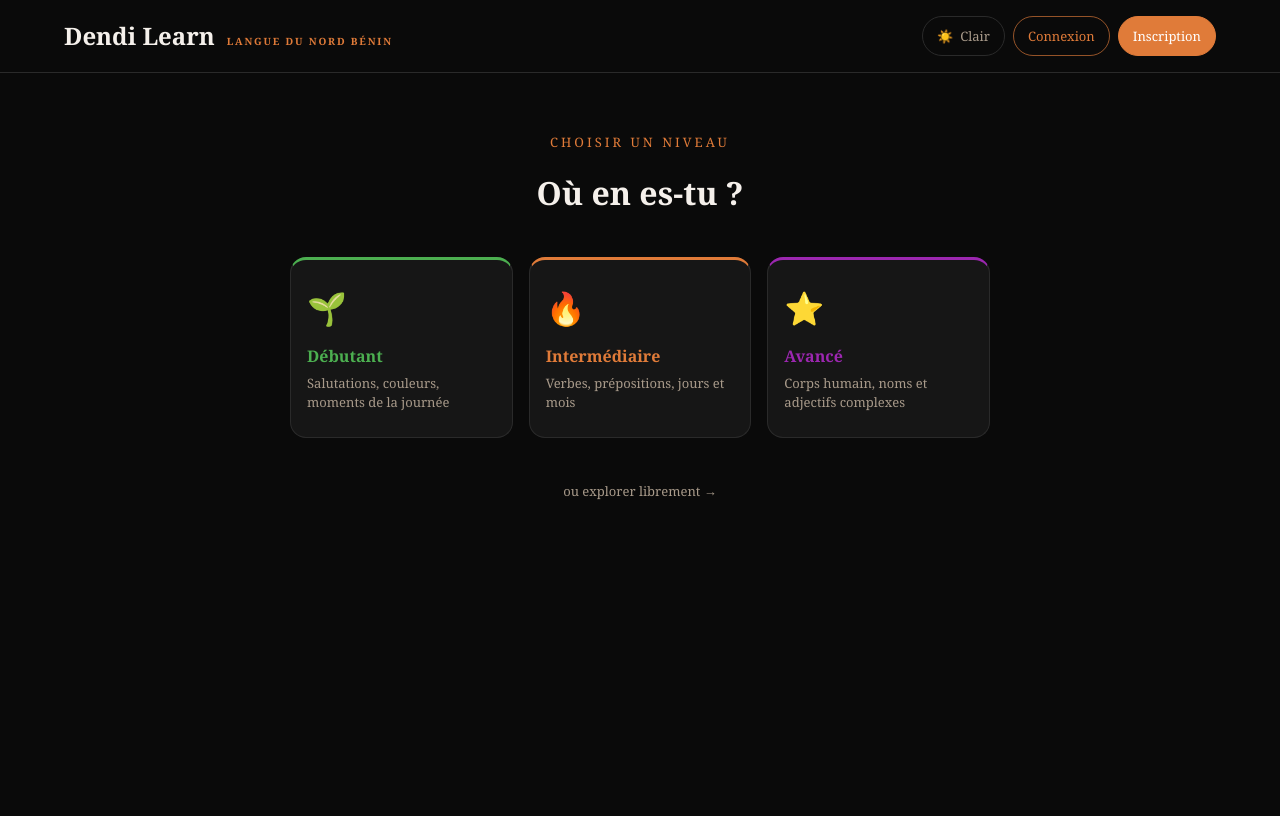
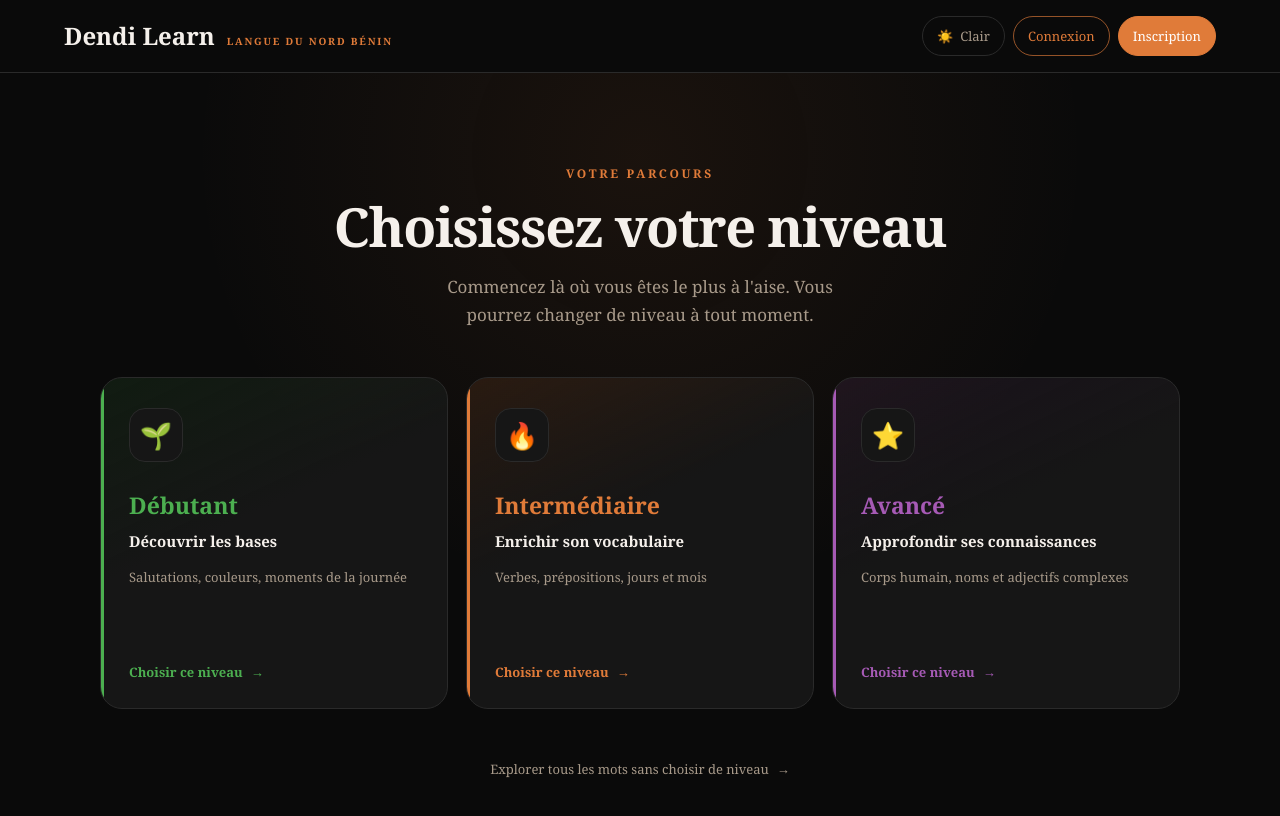
Before and after one commit to GhostDRAKEN/dendi-learn, a Next.js app: page /niveaux in a window 1280 px wide. Shown: the top 816 px of the page. Built offline with nearby package versions, Linux system fonts and the light colour scheme; no server answers.

Commit message:
feat: polish level selection page

```diff
--- a/app/globals.css
+++ b/app/globals.css
@@ -187,6 +187,214 @@ body {
 @keyframes site-nav-loading {
   from { background-position: 100% 0; }
   to { background-position: -100% 0; }
+}
+
+/* Choix du niveau */
+.levels-page {
+  min-height: 100svh;
+  background:
+    radial-gradient(circle at 50% 18%, rgba(224, 123, 57, 0.08), transparent 28rem),
+    var(--bg);
+  color: var(--text);
+}
+
+.levels-content {
+  width: min(1080px, 90vw);
+  margin: 0 auto;
+  padding: clamp(56px, 8vw, 92px) 0 72px;
+  text-align: center;
+}
+
+.levels-intro {
+  max-width: 650px;
+  margin: 0 auto 48px;
+  animation: levels-fade-up 0.6s ease-out both;
+}
+
+.levels-eyebrow {
+  margin-bottom: 14px;
+  color: #E07B39;
+  font-size: 12px;
+  font-weight: 600;
+  letter-spacing: 0.22em;
+  text-transform: uppercase;
+}
+
+.levels-title {
+  color: var(--text);
+  font-size: clamp(36px, 5vw, 54px);
+  font-weight: 700;
+  line-height: 1.08;
+  letter-spacing: -0.025em;
+  text-wrap: balance;
+}
+
+.levels-subtitle {
+  margin-top: 18px;
+  color: var(--text-muted);
+  font-size: clamp(15px, 2vw, 17px);
+  line-height: 1.65;
+  text-wrap: balance;
+}
+
+.levels-grid {
+  display: grid;
+  grid-template-columns: repeat(3, minmax(0, 1fr));
+  gap: 18px;
+  text-align: left;
+}
+
+.level-card {
+  --level-color: #E07B39;
+  --level-tint: rgba(224, 123, 57, 0.12);
+  min-width: 0;
+  min-height: 330px;
+  position: relative;
+  overflow: hidden;
+  display: block;
+  border: 1px solid var(--border);
+  border-radius: 22px;
+  background: linear-gradient(155deg, var(--level-tint), var(--card) 42%);
+  color: var(--text);
+  text-decoration: none;
+  touch-action: manipulation;
+  transition: transform 200ms ease, border-color 200ms ease, box-shadow 200ms ease;
+  animation: levels-card-in 0.6s ease-out both;
+}
+
+.level-card:nth-child(2) {
+  animation-delay: 80ms;
+}
+
+.level-card:nth-child(3) {
+  animation-delay: 160ms;
+}
+
+.level-card::before {
+  content: '';
+  position: absolute;
+  inset: 0 auto 0 0;
+  width: 3px;
+  background-color: var(--level-color);
+}
+
+.level-card-debutant {
+  --level-color: #4CAF50;
+  --level-tint: rgba(76, 175, 80, 0.11);
+}
+
+.level-card-intermediaire {
+  --level-color: #E07B39;
+  --level-tint: rgba(224, 123, 57, 0.12);
+}
+
+.level-card-avance {
+  --level-color: #A65AB5;
+  --level-tint: rgba(166, 90, 181, 0.11);
+}
+
+.level-card article {
+  min-height: 330px;
+  padding: 30px 28px 26px;
+  display: flex;
+  flex-direction: column;
+}
+
+.level-card-icon {
+  width: 54px;
+  height: 54px;
+  margin-bottom: 26px;
+  display: grid;
+  place-items: center;
+  border: 1px solid var(--border);
+  border-radius: 16px;
+  background-color: var(--card);
+  font-size: 26px;
+}
+
+.level-card-title {
+  color: var(--level-color);
+  font-size: 23px;
+  font-weight: 700;
+}
+
+.level-card-intention {
+  margin-top: 8px;
+  color: var(--text);
+  font-size: 15px;
+  font-weight: 600;
+  line-height: 1.4;
+}
+
+.level-card-description {
+  margin-top: 15px;
+  color: var(--text-muted);
+  font-size: 13px;
+  line-height: 1.55;
+}
+
+.level-card-action {
+  margin-top: auto;
+  padding-top: 30px;
+  display: inline-flex;
+  align-items: center;
+  gap: 8px;
+  color: var(--level-color);
+  font-size: 13px;
+  font-weight: 600;
+}
+
+.level-card:hover {
+  transform: translateY(-4px);
+  border-color: var(--level-color);
+  box-shadow: 0 20px 48px rgba(0, 0, 0, 0.2);
+}
+
+.level-card:focus-visible,
+.levels-explore-link:focus-visible {
+  outline: 3px solid rgba(224, 123, 57, 0.48);
+  outline-offset: 4px;
+}
+
+.levels-explore-link {
+  min-height: 44px;
+  margin-top: 38px;
+  display: inline-flex;
+  align-items: center;
+  justify-content: center;
+  gap: 8px;
+  color: var(--text-muted);
+  font-size: 13px;
+  line-height: 1.4;
+  text-decoration: none;
+  transition: color 180ms ease, transform 180ms ease;
+}
+
+.levels-explore-link:hover {
+  color: #E07B39;
+  transform: translateY(-1px);
+}
+
+@keyframes levels-fade-up {
+  from {
+    opacity: 0;
+    transform: translateY(12px);
+  }
+  to {
+    opacity: 1;
+    transform: translateY(0);
+  }
+}
+
+@keyframes levels-card-in {
+  from {
+    opacity: 0;
+    transform: translateY(16px);
+  }
+  to {
+    opacity: 1;
+    transform: translateY(0);
+  }
 }
 
 /* Accueil */
@@ -442,6 +650,24 @@ body {
     justify-content: flex-start;
   }
 
+  .levels-content {
+    width: min(calc(100% - 32px), 720px);
+    padding-top: 60px;
+  }
+
+  .levels-grid {
+    gap: 14px;
+  }
+
+  .level-card,
+  .level-card article {
+    min-height: 310px;
+  }
+
+  .level-card article {
+    padding: 26px 22px 24px;
+  }
+
   .home-hero {
     grid-template-columns: 1fr;
     gap: 52px;
@@ -480,6 +706,39 @@ body {
 
   .site-auth-placeholder {
     width: 150px;
+  }
+
+  .levels-content {
+    padding: 48px 0 56px;
+  }
+
+  .levels-intro {
+    margin-bottom: 34px;
+  }
+
+  .levels-grid {
+    grid-template-columns: 1fr;
+  }
+
+  .level-card,
+  .level-card article {
+    min-height: 0;
+  }
+
+  .level-card article {
+    padding: 25px 24px 23px;
+  }
+
+  .level-card-icon {
+    margin-bottom: 20px;
+  }
+
+  .level-card-action {
+    padding-top: 24px;
+  }
+
+  .levels-explore-link {
+    margin-top: 28px;
   }
 
   .home-hero {
@@ -524,11 +783,15 @@ body {
   }
 
   .home-hero-copy,
-  .home-word-card {
+  .home-word-card,
+  .levels-intro,
+  .level-card {
     animation: none;
   }
 
   .site-nav-action,
+  .level-card,
+  .levels-explore-link,
   .home-cta-primary,
   .home-cta-secondary,
   .home-word-card,
--- a/app/niveaux/page.tsx
+++ b/app/niveaux/page.tsx
@@ -2,50 +2,47 @@ import Link from 'next/link'
 import AppHeader from '../components/AppHeader'
 
 const NIVEAUX = [
-  { label: 'Débutant', slug: 'debutant', emoji: '🌱', desc: 'Salutations, couleurs, moments de la journée', couleur: '#4CAF50' },
-  { label: 'Intermédiaire', slug: 'intermediaire', emoji: '🔥', desc: 'Verbes, prépositions, jours et mois', couleur: '#E07B39' },
-  { label: 'Avancé', slug: 'avance', emoji: '⭐', desc: 'Corps humain, noms et adjectifs complexes', couleur: '#9C27B0' },
+  { label: 'Débutant', slug: 'debutant', emoji: '🌱', intention: 'Découvrir les bases', desc: 'Salutations, couleurs, moments de la journée' },
+  { label: 'Intermédiaire', slug: 'intermediaire', emoji: '🔥', intention: 'Enrichir son vocabulaire', desc: 'Verbes, prépositions, jours et mois' },
+  { label: 'Avancé', slug: 'avance', emoji: '⭐', intention: 'Approfondir ses connaissances', desc: 'Corps humain, noms et adjectifs complexes' },
 ]
 
 export default function NiveauxPage() {
   return (
-    <main style={{ minHeight: '100vh', backgroundColor: 'var(--bg)' }}>
+    <main className="levels-page">
       <AppHeader />
 
-      <section style={{ padding: '60px 5vw', textAlign: 'center' }}>
-        <p style={{ fontSize: '13px', color: '#E07B39', letterSpacing: '3px', textTransform: 'uppercase', marginBottom: '16px' }}>
-          Choisir un niveau
-        </p>
-        <h2 style={{ fontSize: '32px', fontWeight: '700', color: 'var(--text)', marginBottom: '40px' }}>
-          Où en es-tu ?
-        </h2>
-        <div style={{
-          display: 'grid',
-          gridTemplateColumns: 'repeat(auto-fill, minmax(200px, 1fr))',
-          gap: '16px',
-          maxWidth: '700px',
-          margin: '0 auto 40px',
-        }}>
+      <section className="levels-content" aria-labelledby="levels-title">
+        <div className="levels-intro">
+          <p className="levels-eyebrow">Votre parcours</p>
+          <h2 id="levels-title" className="levels-title">Choisissez votre niveau</h2>
+          <p className="levels-subtitle">
+            Commencez là où vous êtes le plus à l&apos;aise. Vous pourrez changer de niveau à tout moment.
+          </p>
+        </div>
+
+        <div className="levels-grid">
           {NIVEAUX.map((niveau) => (
-            <Link key={niveau.slug} href={`/apprendre?niveau=${niveau.slug}`} style={{ textDecoration: 'none' }}>
-              <div style={{
-                backgroundColor: 'var(--card)',
-                border: '1px solid var(--border)',
-                borderTop: `3px solid ${niveau.couleur}`,
-                borderRadius: '16px',
-                padding: '24px 16px',
-                cursor: 'pointer',
-                textAlign: 'left',
-              }}>
-                <p style={{ fontSize: '32px', marginBottom: '12px' }}>{niveau.emoji}</p>
-                <p style={{ fontSize: '16px', fontWeight: '600', color: niveau.couleur, marginBottom: '6px' }}>{niveau.label}</p>
-                <p style={{ fontSize: '13px', color: 'var(--text-muted)' }}>{niveau.desc}</p>
-              </div>
+            <Link
+              key={niveau.slug}
+              href={`/apprendre?niveau=${niveau.slug}`}
+              className={`level-card level-card-${niveau.slug}`}
+            >
+              <article>
+                <span className="level-card-icon" aria-hidden="true">{niveau.emoji}</span>
+                <h3 className="level-card-title">{niveau.label}</h3>
+                <p className="level-card-intention">{niveau.intention}</p>
+                <p className="level-card-description">{niveau.desc}</p>
+                <span className="level-card-action">
+                  Choisir ce niveau <span aria-hidden="true">→</span>
+                </span>
+              </article>
             </Link>
           ))}
         </div>
-        <Link href="/apprendre" style={{ fontSize: '13px', color: 'var(--text-muted)', textDecoration: 'none' }}>
-          ou explorer librement →
+
+        <Link href="/apprendre" className="levels-explore-link">
+          Explorer tous les mots sans choisir de niveau <span aria-hidden="true">→</span>
         </Link>
       </section>
     </main>
```
